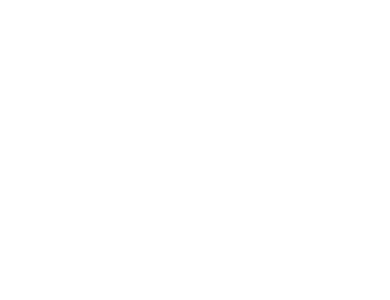
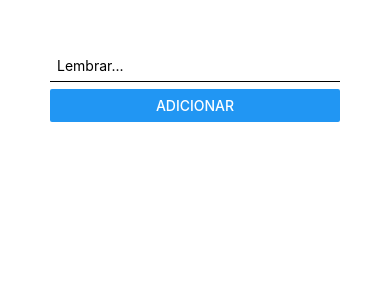
Before and after one commit to Bonbisu/app-lembretes, a React Native app: screen / in a window 390 px wide. Shown: the top 300 px of the page. Built offline with nearby package versions, Linux system fonts and the light colour scheme.

Commit message:
isolando o input em um arquivo

```diff
--- a/App.js
+++ b/App.js
@@ -24,15 +24,10 @@
 export default function App() {
 
   // se usarmos uma funçao ao invez de classe podemos usar state com as sequintes declarações
-  const [lembrete, setLembrete] = useState('');
   const [lembretes, setLembretes] = useState([]);
   const [contadorLembretes, setContadorLembretes] = useState(0);
 
-  const getLembrete = (lembrete) => {
-    setLembrete(lembrete);
-  }
-
-  const addLembrete = () => {
+  const addLembrete = (lembrete) => {
     setLembretes(() => {
       setContadorLembretes(contadorLembretes + 1)
       return [...lembretes, { value: lembrete, key: contadorLembretes.toString() }]
@@ -42,20 +37,14 @@
 
   return (
     <View style={estilos.telaPrincipalView}>
-      <View style={estilos.entradaView}>
+
         {/* usuario insere os lembretes aqui */}
-        {/* <TextInput
-          placeholder="Lembrar..."
-          style={estilos.lembreteTextInput}
-          value={lembrete}
-          onChangeText={getLembrete}
+        <LembreteInput
+        onAdicionarLembrete={addLembrete}
+
         />
-        <Button
-          title="Adicionar"
-          onPress={addLembrete}
-        /> */}
-      </View>
-      <View>
+
+
         <FlatList
           data={lembretes}
           renderItem={(lembrete) => (
@@ -64,20 +53,6 @@
           )}
         />
 
-           {/* renderiza automticamente toda a lista
-          ja o flatlist renderiza apenas o que está mostrado na tela, é mais sofisticado
-         <ScrollView>
-
-          {lembretes.map((l, i) => (
-            <View key={i} style={estilos.itemNaListaView}>
-              <Text >{l}</Text>
-            </View>
-          ))}
-        </ScrollView>  */}
-
-
-      </View>
-
     </View>
   );
 }
--- a/components/LembreteInput.js
+++ b/components/LembreteInput.js
@@ -10,10 +10,6 @@
 const LembreteInput = (props) => {
 
     const [lembrete, setLembrete] = useState('');
-
-    const adicionarLembrete = (lembrete) => {
-        props.adicionarLembrete(lembrete);
-    }
 
     const capturarLembrete = (lembrete) => {
         setLembrete(lembrete);
@@ -28,7 +24,7 @@
             />
             <Button
                 title="Adicionar"
-                onPress={adicionarLembrete}
+                onPress={() => props.onAdicionarLembrete(lembrete)}
             />
         </View>
     )
@@ -36,13 +32,14 @@
 
 const estilos = StyleSheet.create({
     lembreteView: {
-        flexDirection: 'row',
+        // flexDirection: 'row',
         marginBottom: 7
     },
     lembreteTextInput:{
         borderBottomColor: 'black',
         borderBottomWidth:1,
-        padding:8
+        marginBottom: 7,
+        padding:7
     }
 
 })
```
